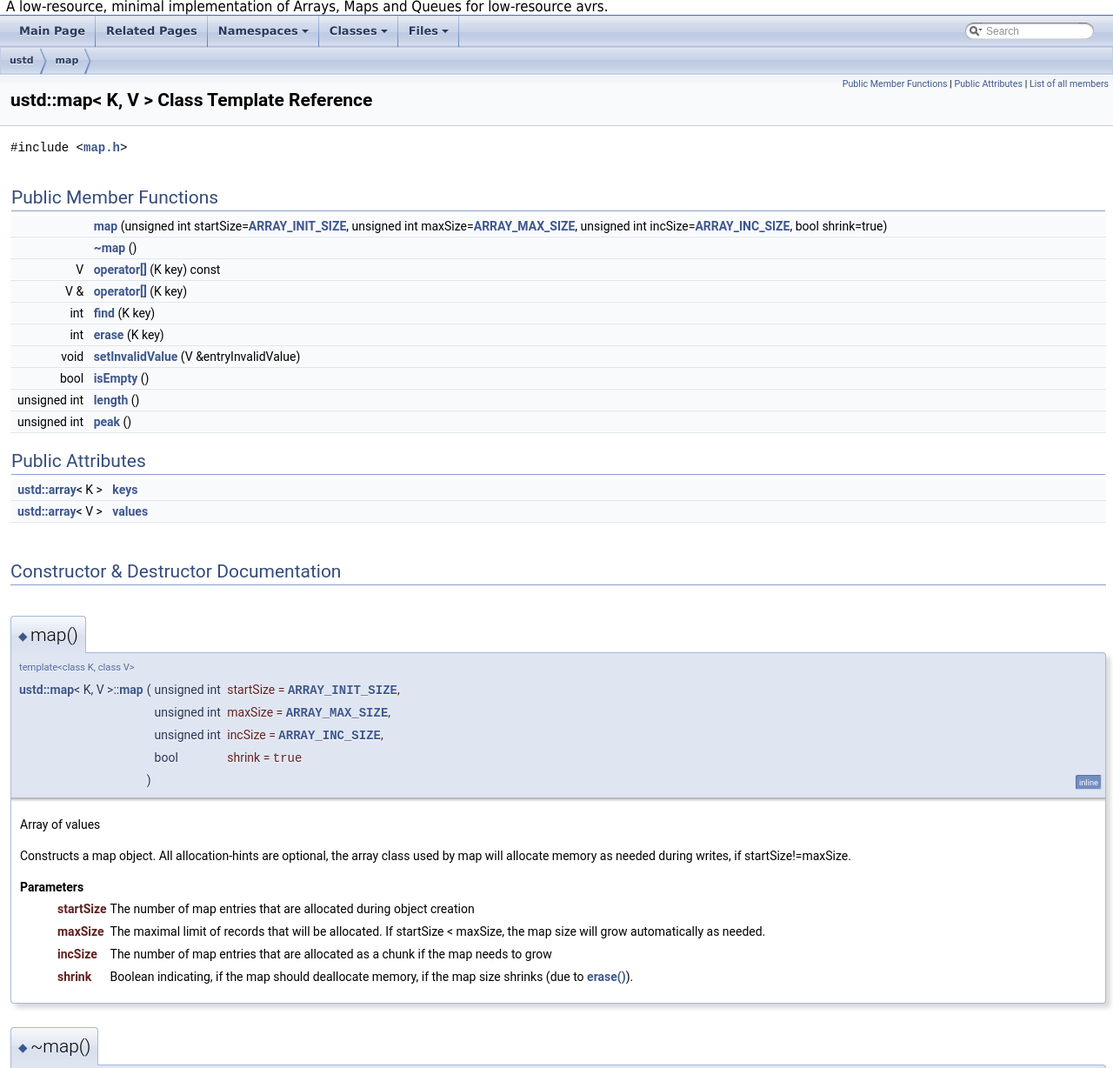
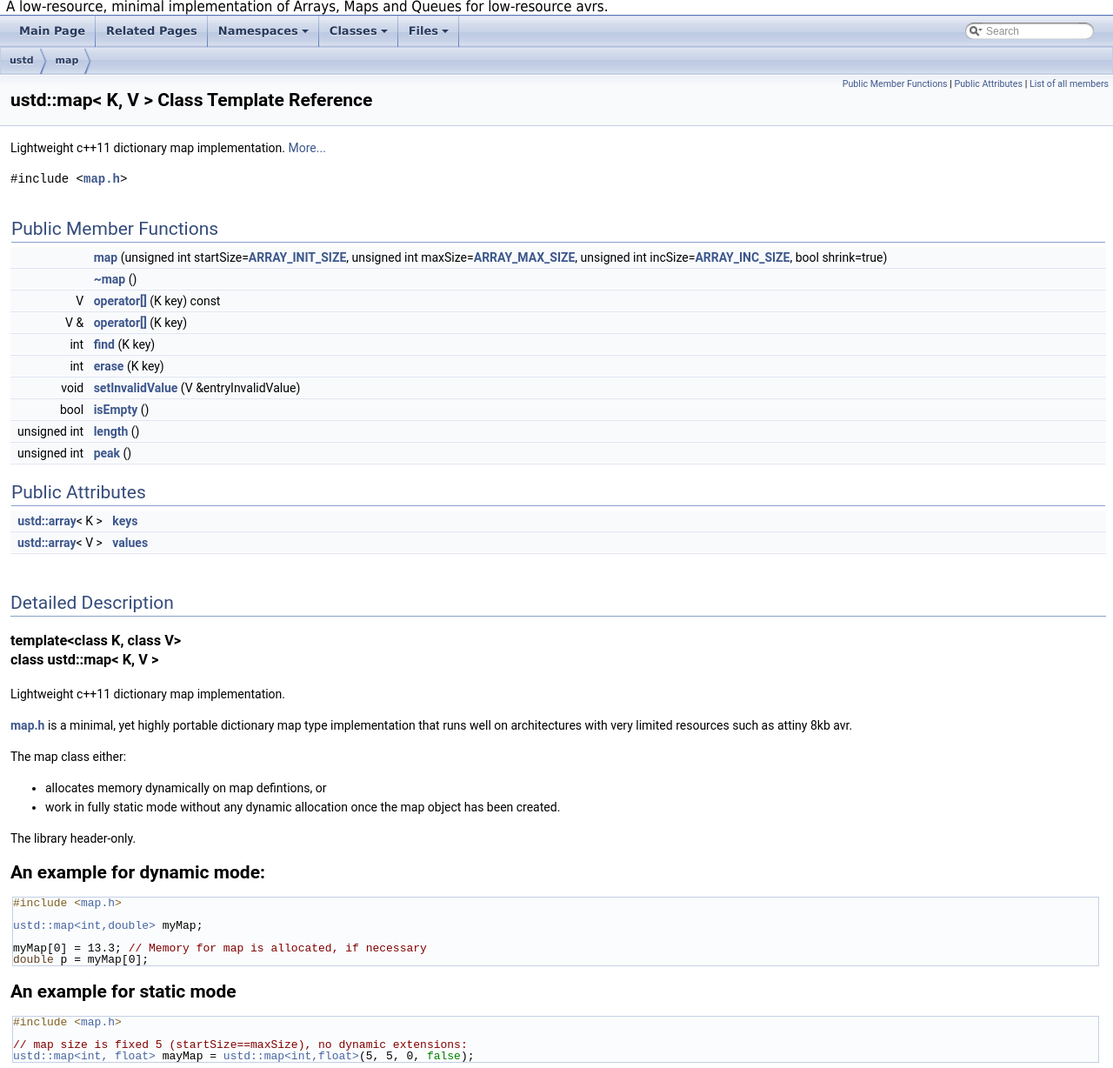
Before and after one commit to muwerk/ustd, a plain HTML site: page docs/classustd_1_1map.html in a window 1280 px wide. Shown: the part 56-1284 px from the top of the page at 87% size. Drawn offline with Linux system fonts and the light colour scheme.

Commit message:
map main doc fixed.

```diff
--- a/docs/classustd_1_1map.html
+++ b/docs/classustd_1_1map.html
@@ -75,6 +75,9 @@ $(function() {
 </div><!--header-->
 <div class="contents">
 
+<p>Lightweight c++11 dictionary map implementation.
+ <a href="classustd_1_1map.html#details">More...</a></p>
+
 <p><code>#include &lt;<a class="el" href="map_8h_source.html">map.h</a>&gt;</code></p>
 <table class="memberdecls">
 <tr class="heading"><td colspan="2"><h2 class="groupheader"><a name="pub-methods"></a>
@@ -107,7 +110,21 @@ Public Attributes</h2></td></tr>
 <tr class="memitem:a46505c8be3fba265e1133eac02eca10d"><td class="memItemLeft" align="right" valign="top"><a class="el" href="classustd_1_1array.html">ustd::array</a>&lt; V &gt;&#160;</td><td class="memItemRight" valign="bottom"><a class="el" href="classustd_1_1map.html#a46505c8be3fba265e1133eac02eca10d">values</a></td></tr>
 <tr class="separator:a46505c8be3fba265e1133eac02eca10d"><td class="memSeparator" colspan="2">&#160;</td></tr>
 </table>
-<h2 class="groupheader">Constructor &amp; Destructor Documentation</h2>
+<a name="details" id="details"></a><h2 class="groupheader">Detailed Description</h2>
+<div class="textblock"><h3>template&lt;class K, class V&gt;<br />
+class ustd::map&lt; K, V &gt;</h3>
+
+<p>Lightweight c++11 dictionary map implementation. </p>
+<p><a class="el" href="map_8h.html">map.h</a> is a minimal, yet highly portable dictionary map type implementation that runs well on architectures with very limited resources such as attiny 8kb avr.</p>
+<p>The map class either:</p>
+<ul>
+<li>allocates memory dynamically on map defintions, or</li>
+<li>work in fully static mode without any dynamic allocation once the map object has been created.</li>
+</ul>
+<p>The library header-only.</p>
+<h2>An example for dynamic mode:</h2>
+<div class="fragment"><div class="line"><span class="preprocessor">#include &lt;<a class="code" href="map_8h.html">map.h</a>&gt;</span></div><div class="line"></div><div class="line"><a class="code" href="classustd_1_1map.html">ustd::map&lt;int,double&gt;</a> myMap;</div><div class="line"></div><div class="line">myMap[0] = 13.3; <span class="comment">// Memory for map is allocated, if necessary</span></div><div class="line"><span class="keywordtype">double</span> p = myMap[0];</div></div><!-- fragment --><h2>An example for static mode</h2>
+<div class="fragment"><div class="line"><span class="preprocessor">#include &lt;<a class="code" href="map_8h.html">map.h</a>&gt;</span></div><div class="line"></div><div class="line"><span class="comment">// map size is fixed 5 (startSize==maxSize), no dynamic extensions:</span></div><div class="line"><a class="code" href="classustd_1_1map.html">ustd::map&lt;int, float&gt;</a> mayMap = <a class="code" href="classustd_1_1map.html">ustd::map&lt;int,float&gt;</a>(5, 5, 0, <span class="keyword">false</span>);</div></div><!-- fragment --> </div><h2 class="groupheader">Constructor &amp; Destructor Documentation</h2>
 <a id="af78aa3e45ae934ee8a4d9a0496babf9c"></a>
 <h2 class="memtitle"><span class="permalink"><a href="#af78aa3e45ae934ee8a4d9a0496babf9c">&#9670;&nbsp;</a></span>map()</h2>
 
```
Also changed, not shown: docs/annotated.html (+1 -1 lines), docs/map_8h.html (+1 -12 lines), docs/map_8h_source.html (+2 -2 lines), docs/namespaceustd.html (+1 -0 lines).
